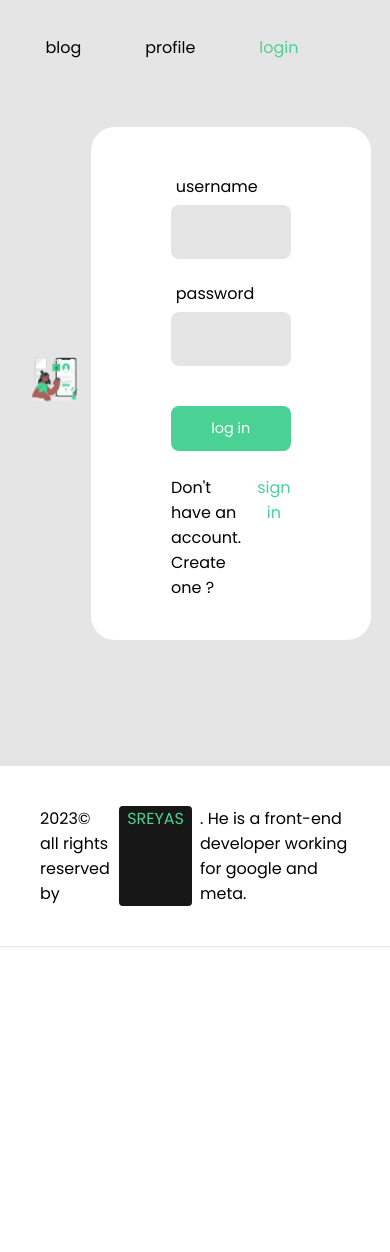
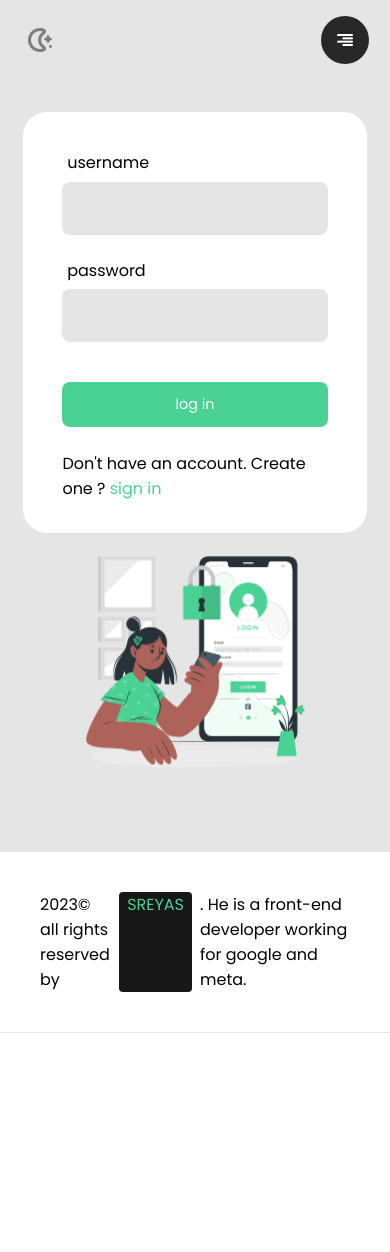
Before and after one commit to ImSreyas/TextWizard, a Flask app: page /login in a window 390 px wide. Before the commit the page ends 947 px from the top, so only its background shows below. Run offline with Flask 2, Linux system fonts and the light colour scheme; some libraries are stand-ins or nearby versions.

Commit message:
added responsiveness to login and registration page, added small screen navigation button

```diff
--- a/static/css/footer.css
+++ b/static/css/footer.css
@@ -18,4 +18,5 @@ span{
     margin-inline: .5rem;
     background-color: var(--text-highlighter);
     border-radius: .25rem;
+    display: inline;
 }
--- a/static/css/login.css
+++ b/static/css/login.css
@@ -41,11 +41,6 @@ input{
     margin-block: 1.5rem;
 }
 .new-account-link-container
-div{
-    display: flex;
-    gap: 1rem;
-}
-.new-account-link-container
 div
 a{
     text-align: center;
@@ -59,3 +54,17 @@ error{
     transform: translateY(-.6rem);
     margin-inline: .25rem;
 }
+@media (width<=900px) {
+    .main-body{
+        padding-inline: 6vw;
+    }
+    .login-container{
+        grid-template-columns: 1fr;
+    }
+    .animation-container{
+        grid-row: 2;
+    }
+    .login-form-container{
+        padding: 2rem 10vw;
+    }
+}
--- a/static/css/main.css
+++ b/static/css/main.css
@@ -6,6 +6,7 @@
 @import url('components.css');
 @import url('popup-notification.css');
 @import url('loading-screen.css');
+@import url('responsiveNavigation.css');
 
 html{
     margin: 0;
--- a/static/css/nav.css
+++ b/static/css/nav.css
@@ -53,3 +53,27 @@ nav div a span{
 .theme-button-day:hover{
     cursor: pointer;
 }
+
+
+.res-nav-button{
+    --size: 3rem;
+    display: none;
+    width: var(--size);
+    height: var(--size);
+    background: url('../images/symbol.png');
+    background-color: rgb(39, 39, 39);
+    background-size: 1rem;
+    background-position: center;
+    background-repeat: no-repeat;
+    margin: 1rem calc(5vw + .1rem) calc(1rem - 1.2vw);
+    border: none;
+    transition: all 250ms linear;
+    border-radius: 50rem;
+    z-index: 10;
+}
+.res-nav-button[onoff='true']{
+    background-image: url('../images/cross-small-white.png') !important;
+}
+.res-nav-button:hover{
+    cursor: pointer;
+}
--- /dev/null
+++ b/static/css/responsiveNavigation.css
@@ -0,0 +1,45 @@
+ /* *NAVIGATION MEDIA QUERIES  */
+@media (width <= 900px){
+    nav{
+        height: fit-content;
+        display: flex;
+        justify-content: space-between;
+        /* background-color: transparent !important; */
+        padding: 0;
+    }
+    nav div{
+        width: 75vw;
+        height: 101vh;
+        display: flex;
+        flex-direction: column;
+        margin-inline-end: 0 !important;
+        position: fixed;
+        background-color: var(--popup-bg);
+        justify-content: flex-start !important;
+        padding: 5rem 2rem;
+        /* transform: translateX(100%); */
+        right: -100%;
+        transition: all 500ms ease-out;
+    }
+    body:has(.res-nav-button[onoff='true'])
+    nav div{
+        /* transform: translateX(-100%); */
+        right: 0;
+    }
+    nav a{
+        padding: 1rem !important;
+        color: white !important;
+    }
+    nav div span{
+        padding: 0 !important;
+        font-size: 1.1rem;
+    }
+    .res-nav-button{
+        display: block !important;
+    }
+    .theme-button{
+        margin: 1.75rem calc(5vw + .5rem) calc(1.75rem - 1.2vw) !important;
+        width: 1.5rem;
+        height: 1.5rem;
+    }
+}
--- a/static/js/login.js
+++ b/static/js/login.js
@@ -1,3 +1,7 @@
+document.querySelector('.submit-button').addEventListener('click', (e) => {
+    e.preventDefault()
+    userLogin()
+})
 function userLogin(){
     let username = document.querySelector('.username').value
     let password = document.querySelector('.password').value
@@ -15,7 +19,11 @@ function userLogin(){
                 location.href = "/admin?message=logging_in&duration=5000"
             else{
                 let errorContainer = $('error')
+                let inputContainer = $('.input')
                 $.each(errorContainer, (i, error) => {
+                    if(i != (data.length)-1)
+                        if(data[i] == '')
+                            inputContainer[i+1].focus()
                     $(error).html(data[i])
                 })
             }
--- /dev/null
+++ b/static/js/nav.js
@@ -0,0 +1,12 @@
+document.querySelector('.res-nav-button').addEventListener('click', (e) => {
+    if(e.target.getAttribute('onoff') === 'true') e.target.setAttribute('onoff', 'false')
+    else e.target.setAttribute('onoff', 'true')
+})
+
+const resNavigationButton = document.querySelector('.res-nav-button')
+document.addEventListener('click', (e) =>{
+    const resNav = document.querySelector('nav div')
+    if(resNavigationButton.getAttribute('onoff') === 'true')
+        if(e.target != resNav && e.target != resNavigationButton)
+            resNavigationButton.setAttribute('onoff', false)
+})
--- a/templates/components/layout.html
+++ b/templates/components/layout.html
@@ -7,6 +7,7 @@
     <meta content="" name="keywords" />
     <meta content="" name="description" />
     <link rel="icon" type="image/x-icon" href="favicon.ico" />
+    <script src='../static/js/nav.js' defer></script>
     <script src='../static/js/jquery.js'></script>
     <script src='../static/js/popup-notification.js'></script>
     <script src="../static/js/navHighlighter.js" defer></script>
@@ -39,6 +40,7 @@
        {% else %}
        <button class='theme-button-night theme-button' themeMode='white'></button>
        {% endif %}
+       <button onoff='false' type='button' class='res-nav-button'></button>
     </nav>
     <div class="main-body">
       <div id='loader' class='loader'>
--- a/templates/login.html
+++ b/templates/login.html
@@ -28,11 +28,11 @@
         <input type='password' name='password' class='input password' name='password'>
         <error></error>
       </div>
-      <button type='button' name='username' class='btn submit-button' onclick="userLogin();">log in</button>
+      <button type='submit' name='username' class='btn submit-button'>log in</button>
     </form>
     <div class='new-account-link-container'>
       <div>
-        <span>Don't have an account. Create one ?</span>
+        Don't have an account. Create one ?
         <a href='/registration' class='no-text-decoration'>sign in</a>
       </div>
     </div>
```
Also changed, not shown: static/css/registration.css (+19 -0 lines), static/images/cross-small-white.png (added), static/images/symbol.png (added).
